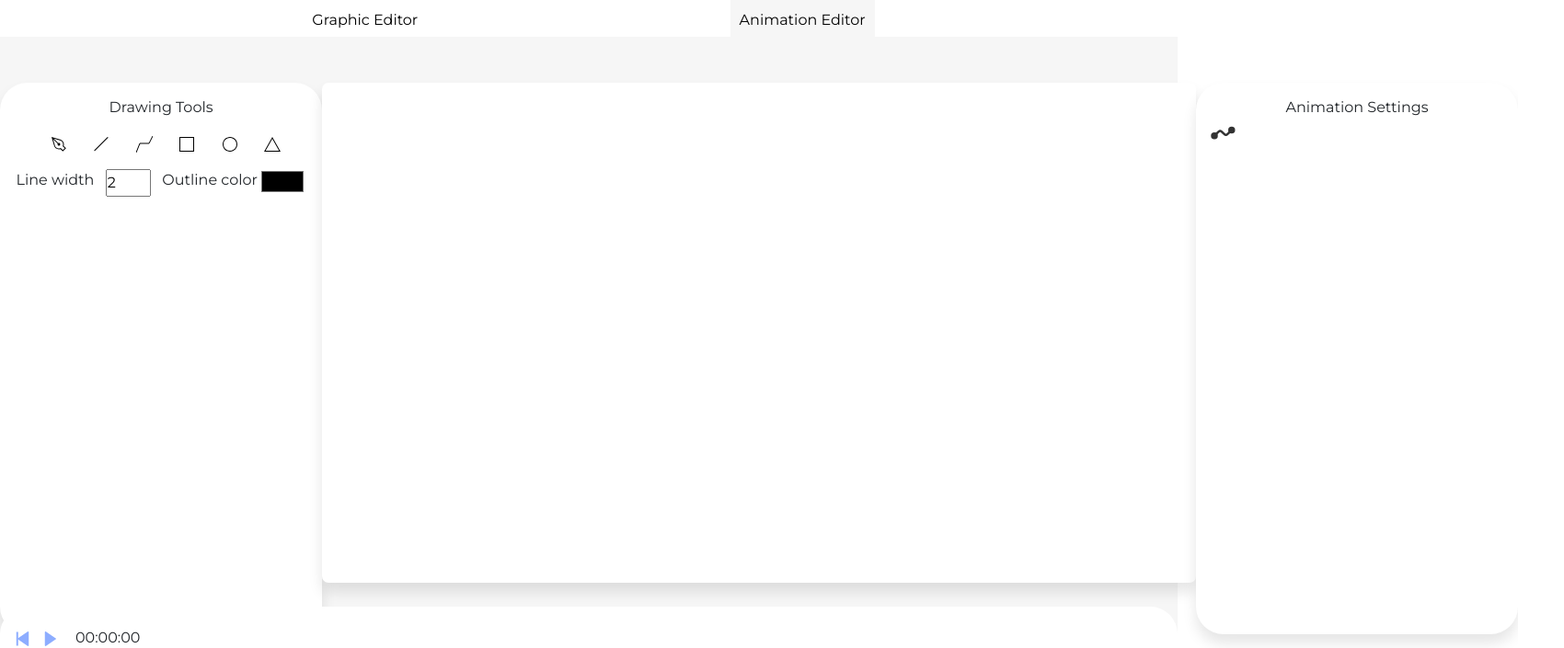
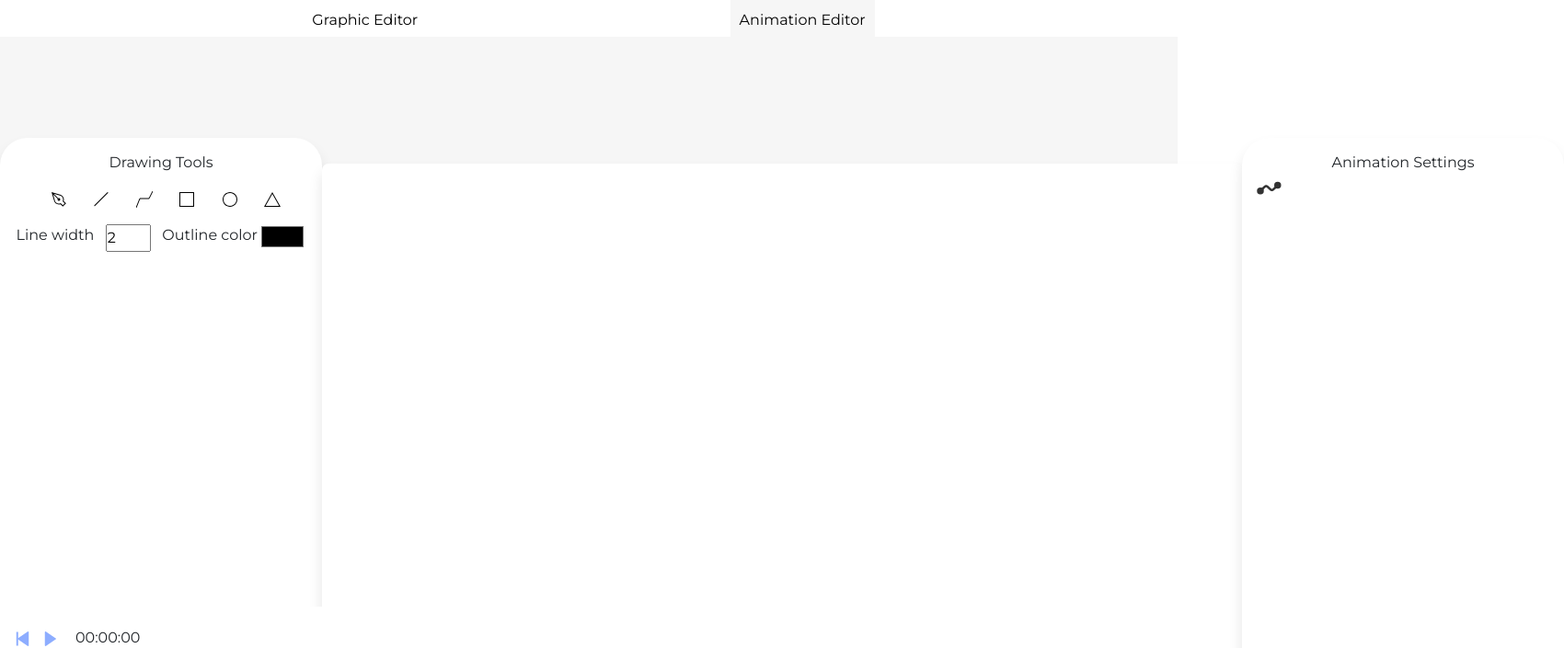
Before and after one commit to DaryaSukhanova/Story-maker, a React (Create React App) app in the folder client/: page /animation-editor in a window 1280 px wide. Shown: the top 705 px of the page at 92% size, 1700 px wide, since content can reach past the window. Built offline with nearby package versions, Linux system fonts and the light colour scheme.

Commit message:
styles have been changed

```diff
--- a/client/src/components/SvgCanvas.jsx
+++ b/client/src/components/SvgCanvas.jsx
@@ -28,7 +28,7 @@ const SvgCanvas = observer (() => {
             <svg ref={svgCanvasRef}
                  className="svg-canvas"
                  id="drawingCanvas"
-                 width={950}
+                 width={1000}
                  height={544}>
             </svg>
         </div>
--- a/client/src/styles/animation-editor.scss
+++ b/client/src/styles/animation-editor.scss
@@ -4,10 +4,10 @@
   height: calc(100vh - 40px);
 }
 .animation-editor-workspace{
-  padding: 50px 0;
+  padding: 110px 0 0;
   display: flex;
   justify-content: space-between;
-  //padding: 60px 0;
+  align-items: center;
 }
 .block-container{
   display: flex;
```
